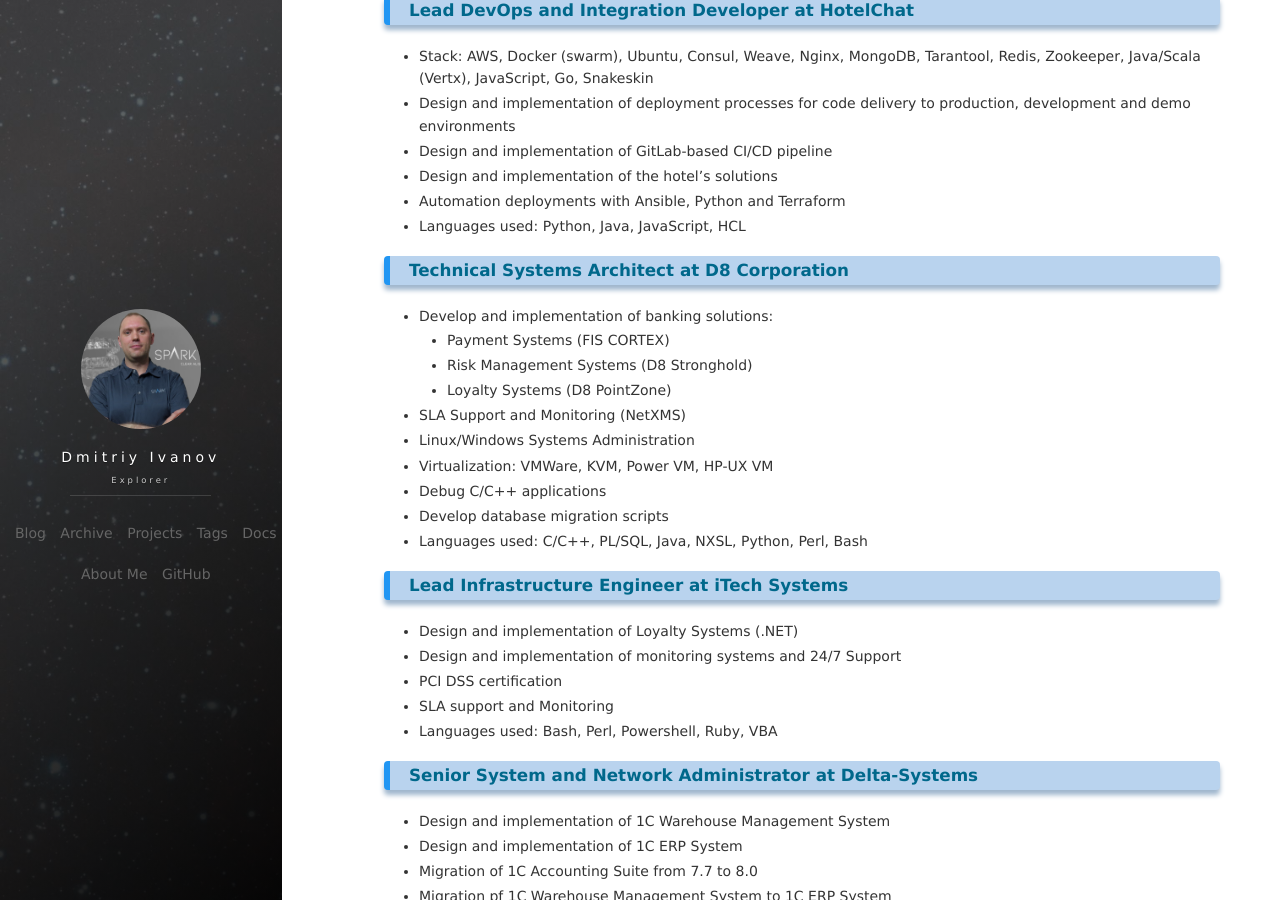
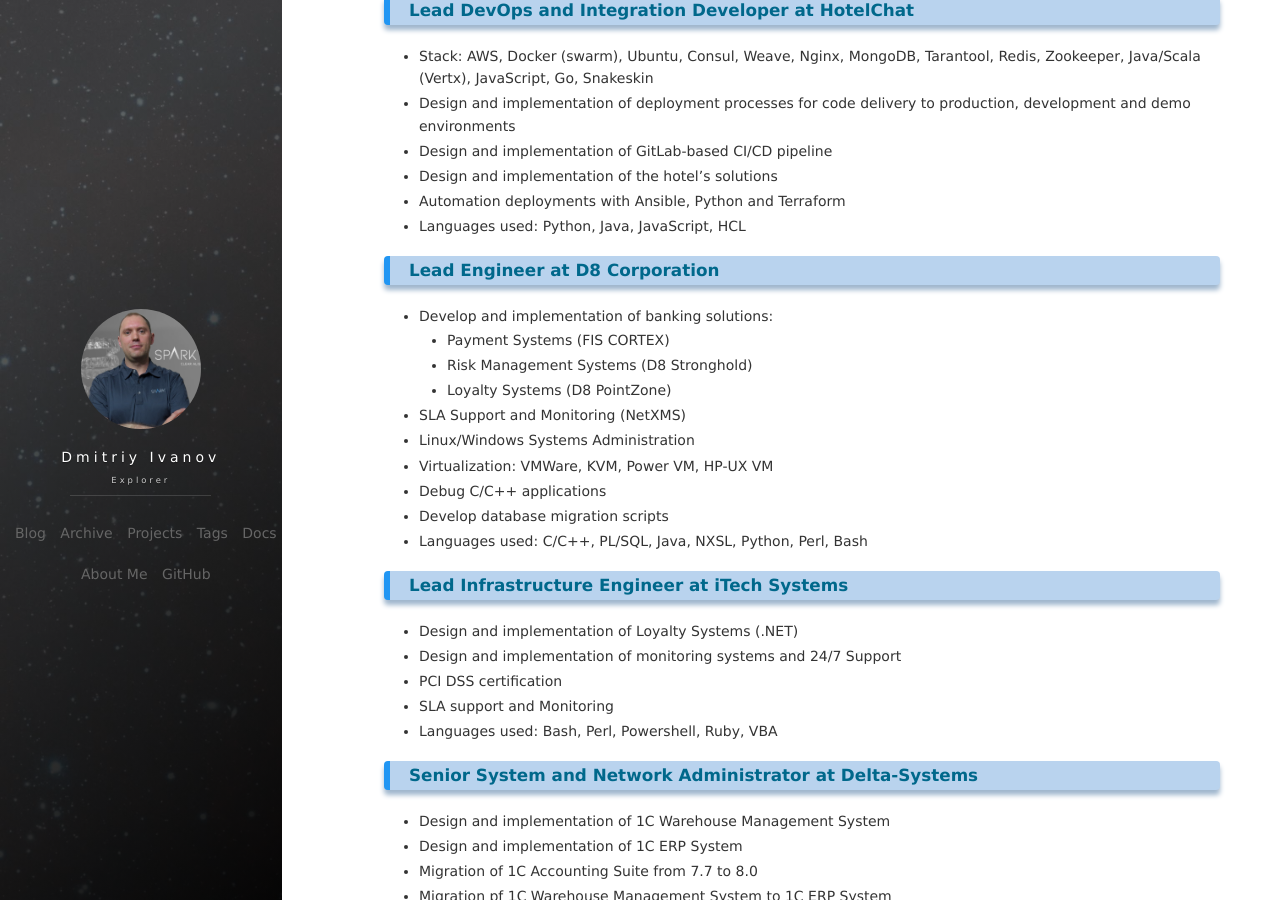
Before and after one commit to d-k-ivanov/d-k-ivanov.github.io, a Jekyll site: the page built from about.md, in a window 1280 px wide and 900 px high, scrolled down 1829 px. Built offline with Jekyll 4.4.1, drawn with Linux system fonts in a browser that asks for light colours; nearby versions of some CDN libraries; comment, search, counter and statistics services are not loaded.

Commit message:
Post 2020-01-17-13:38:54

```diff
--- a/about.md
+++ b/about.md
@@ -82,7 +82,7 @@
 * Automation deployments with Ansible, Python and Terraform
 * Languages used: Python, Java, JavaScript, HCL
 
-### [**Technical Systems Architect at D8 Corporation**](http://www.d8corporation.com)
+### [**Lead Engineer at D8 Corporation**](http://www.d8corporation.com)
 
 * Develop and implementation of banking solutions:
     * Payment Systems (FIS CORTEX)
```
